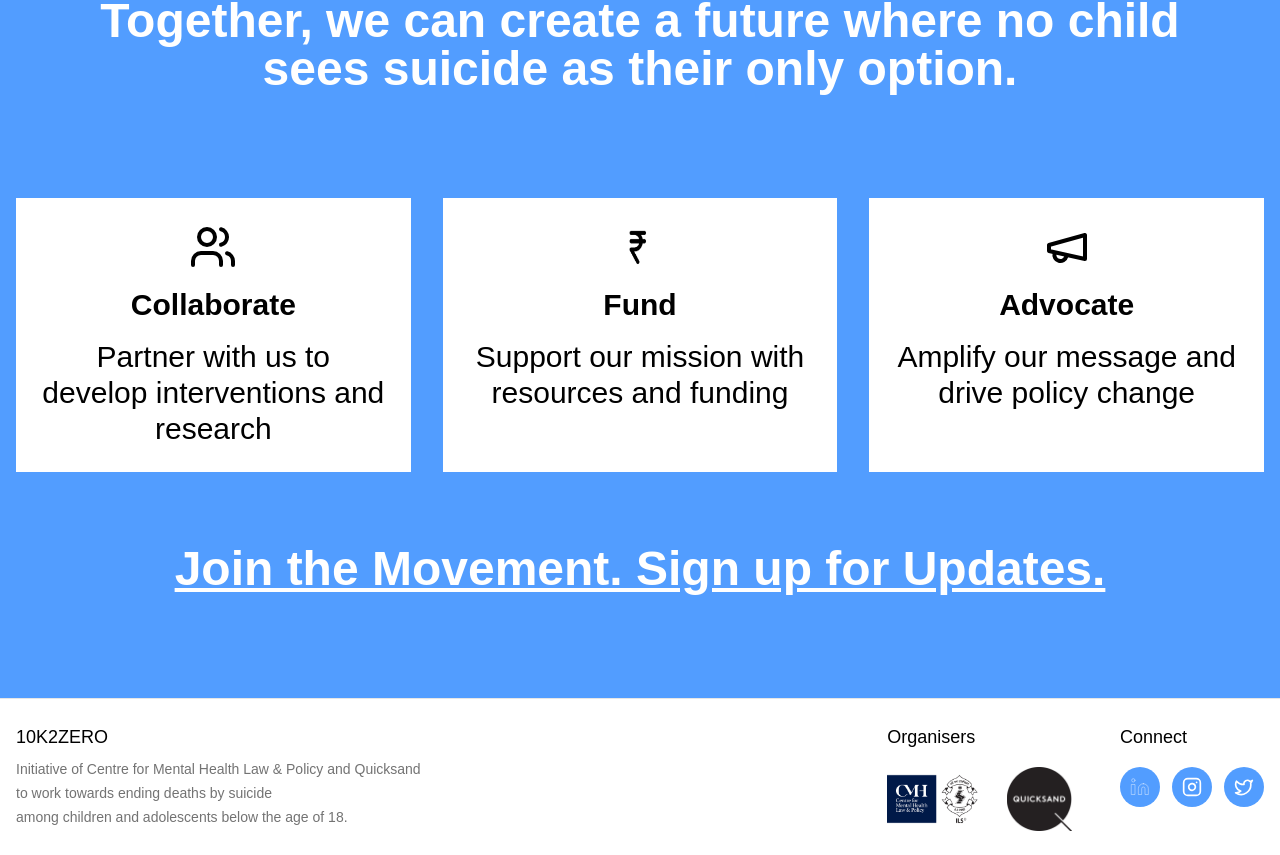
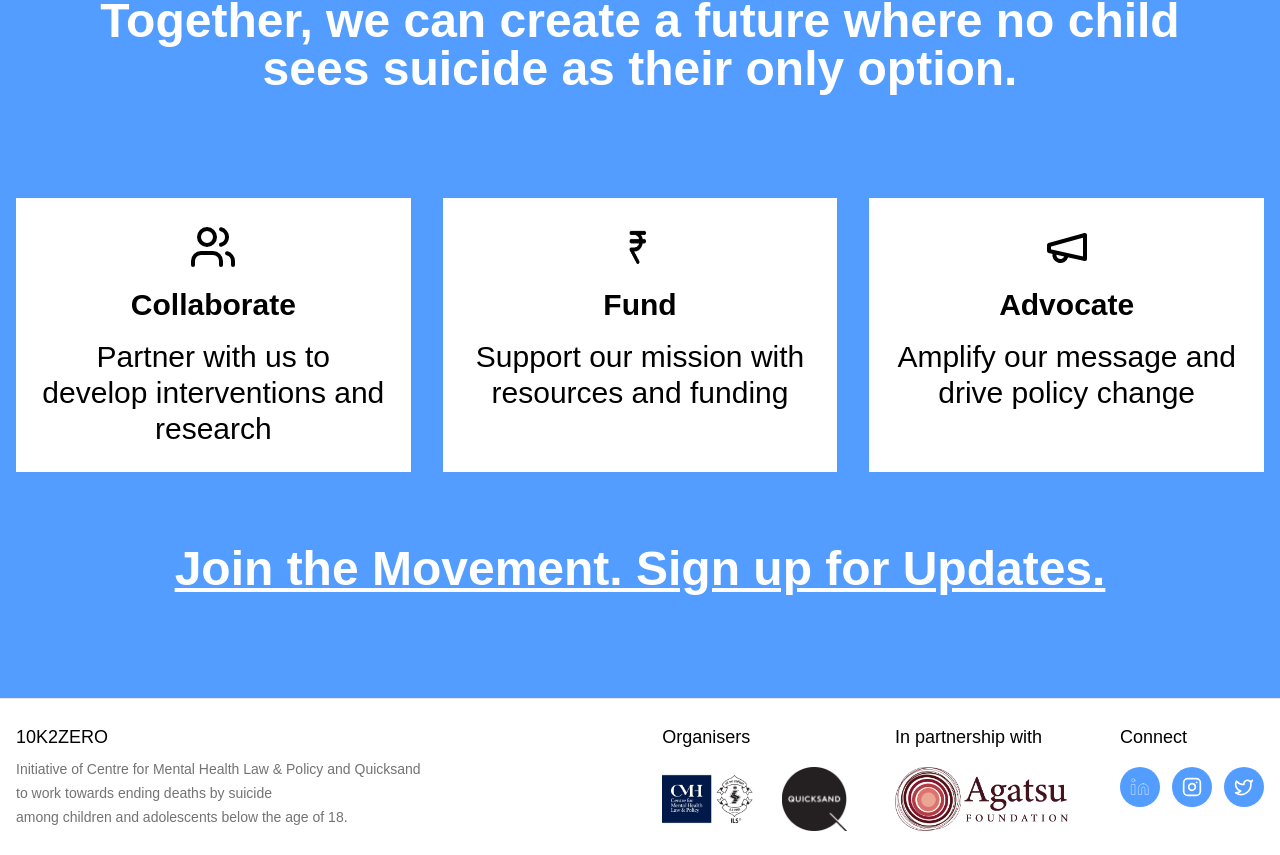
Before and after one commit to rahmanlibi47/loveable-ai, a React (Vite) app: page / in a window 1280 px wide. Shown: the part 5896-6751 px from the top of the page. Built offline with nearby package versions, Linux system fonts and the light colour scheme; a web font is replaced by a local one.

Commit message:
fixing agatsu logo

```diff
--- a/src/components/Footer.tsx
+++ b/src/components/Footer.tsx
@@ -38,7 +38,7 @@ const Footer = () => {
                 </a>
 
                 <a
-                  href="https://quicksandstudio.netlify.app/"
+                  href="https://quicksand.co.in/"
                   target="_blank"
                   rel="noopener noreferrer"
                   className="block transition-opacity duration-200 hover:opacity-75"
@@ -47,6 +47,25 @@ const Footer = () => {
                   <img
                     src="/lovable-uploads/76f2ec2d-4944-4f91-bcdc-fa824d99e442.png"
                     alt="Quicksand Studio Logo"
+                    className="h-16 w-auto object-contain"
+                  />
+                </a>
+              </div>
+            </div>
+            <div className="flex flex-col items-start gap-4">
+              <h3 className="text-foreground font-medium text-lg">In partnership with</h3>
+
+              <div className="flex items-center gap-6">
+                <a
+                  href="https://www.agatsufoundation.org/"
+                  target="_blank"
+                  rel="noopener noreferrer"
+                  className="block transition-opacity duration-200 hover:opacity-75"
+                  aria-label="Agatsu"
+                >
+                  <img
+                    src="/lovable-uploads/agatsu-horizontal.png"
+                    alt="Agatsu Logo"
                     className="h-16 w-auto object-contain"
                   />
                 </a>
```
Also changed, not shown: public/lovable-uploads/agatsu-horizontal.png (added), public/lovable-uploads/agatsu-vertical.png (added).
